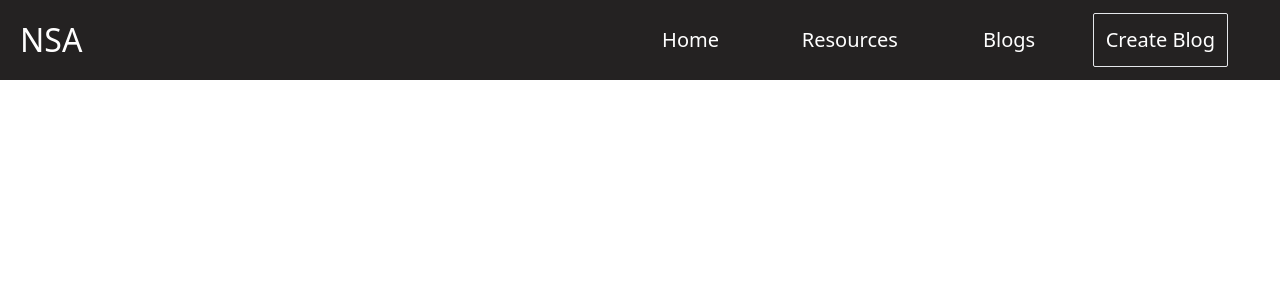
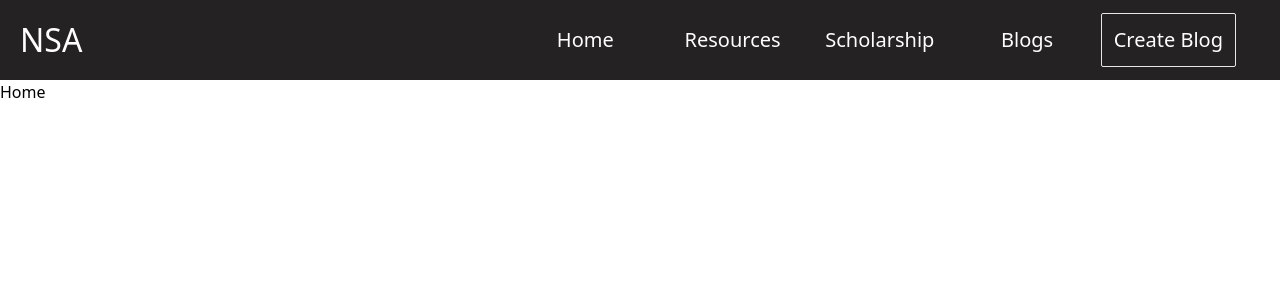
Before and after one commit to pathakarjun/nsaWebpage, a React (Create React App) app in the folder frontend/: page / in a window 1280 px wide. Shown: the top 300 px of the page. Built offline with nearby package versions, Linux system fonts and the light colour scheme.

Commit message:
added cards to blogs

```diff
--- a/frontend/package.json
+++ b/frontend/package.json
@@ -40,7 +40,7 @@
       "last 1 safari version"
     ]
   },
-  "proxy": "https://localhost:8000",
+  "proxy": "https://localhost:8000/",
   "devDependencies": {
     "autoprefixer": "^10.4.2",
     "postcss": "^8.4.6",
--- a/frontend/src/App.js
+++ b/frontend/src/App.js
@@ -1,5 +1,7 @@
 import { BrowserRouter as Router, Route, Routes } from "react-router-dom";
+import Home from "./Home";
 import Navbar from "./Navbar";
+import Blog from "./Blog/Blog";
 
 function App() {
   return (
@@ -7,7 +9,8 @@ function App() {
       <Router>
         <Navbar />
         <Routes>
-          <Route path="/" />
+          <Route path="/" element={<Home />} />
+          <Route path="/blogs" element={<Blog />} />
         </Routes>
       </Router>
     </div>
--- a/frontend/src/Blog/Blog.js
+++ b/frontend/src/Blog/Blog.js
@@ -1,4 +1,4 @@
-import React, { Component } from "react";
+import React, { Component, Fragment } from "react";
 import BlogItem from "./BlogItem";
 import axios from "axios";
 import BlogHeader from "./BlogHeader";
@@ -11,7 +11,7 @@ export class Blog extends Component {
 
   componentDidMount() {
     axios
-      .get("/wp-json/wp/v2/posts")
+      .get("wp-json/wp/v2/posts")
       .then((res) =>
         this.setState({
           blog: res.data,
@@ -24,12 +24,14 @@ export class Blog extends Component {
     const { blog, isLoaded } = this.state;
     if (isLoaded) {
       return (
-        <div>
+        <Fragment>
           <BlogHeader />
-          {blog.map((blog) => (
-            <BlogItem key={blog.id} blog={blog} />
-          ))}
-        </div>
+          <div className="grid grid-cols-3 md:grid-cols-1">
+            {blog.map((blog) => (
+              <BlogItem key={blog.id} blog={blog} />
+            ))}
+          </div>
+        </Fragment>
       );
     }
     return <h1> Loading....</h1>;
--- /dev/null
+++ b/frontend/src/Blog/BlogCard.js
@@ -0,0 +1,47 @@
+export const Blog = () => {
+  return (
+    <div className="px-4 py-16 mx-auto sm:max-w-xl md:max-w-full lg:max-w-screen-xl md:px-24 lg:px-8 lg:py-20">
+      <div className="grid gap-8 lg:grid-cols-3 sm:max-w-sm sm:mx-auto lg:max-w-full">
+        <div className="overflow-hidden transition-shadow duration-300 bg-white rounded shadow-sm">
+          <img
+            src="https://images.pexels.com/photos/2408666/pexels-photo-2408666.jpeg?auto=compress&amp;cs=tinysrgb&amp;dpr=2&amp;w=500"
+            className="object-cover w-full h-64"
+            alt=""
+          />
+          <div className="p-5 border border-t-0">
+            <p className="mb-3 text-xs font-semibold tracking-wide uppercase">
+              <a
+                href="/"
+                className="transition-colors duration-200 text-blue-gray-900 hover:text-deep-purple-accent-700"
+                aria-label="Category"
+                title="traveling"
+              >
+                traveling
+              </a>
+              <span className="text-gray-600">— 28 Dec 2020</span>
+            </p>
+            <a
+              href="/"
+              aria-label="Category"
+              title="Visit the East"
+              className="inline-block mb-3 text-2xl font-bold leading-5 transition-colors duration-200 hover:text-deep-purple-accent-700"
+            >
+              Visit the East
+            </a>
+            <p className="mb-2 text-gray-700">
+              Sed ut perspiciatis unde omnis iste natus error sit sed quia
+              consequuntur magni voluptatem doloremque.
+            </p>
+            <a
+              href="/"
+              aria-label=""
+              className="inline-flex items-center font-semibold transition-colors duration-200 text-deep-purple-accent-400 hover:text-deep-purple-800"
+            >
+              Learn more
+            </a>
+          </div>
+        </div>
+      </div>
+    </div>
+  );
+};
--- a/frontend/src/Blog/BlogItem.js
+++ b/frontend/src/Blog/BlogItem.js
@@ -1,15 +1,37 @@
 import React, { Component } from "react";
+import { Link } from "react-router-dom";
 
 export class BlogItem extends Component {
   render() {
     const { title, excerpt } = this.props.blog;
     return (
-      <div>
-        <h2
-          className="text-3xl font-bold underline"
-          dangerouslySetInnerHTML={{ __html: title.rendered }}
-        ></h2>
-        <div dangerouslySetInnerHTML={{ __html: excerpt.rendered }}></div>
+      <div className="px-8 py-12 justify-center md:pt-12 md:pb-6">
+        <div className=" relative w-96 h-[28rem] overflow-hidden transition-shadow duration-300 bg-white rounded-lg shadow-lg">
+          <Link to="/">
+            <img
+              src="https://images.pexels.com/photos/2408666/pexels-photo-2408666.jpeg?auto=compress&amp;cs=tinysrgb&amp;dpr=2&amp;w=500"
+              className="object-cover w-full h-48"
+              alt=""
+            />
+            <div className="p-6 ">
+              <p className="mb-3 text-xs font-semibold tracking-wide uppercase">
+                <span className="text-gray-600">28 Dec 2020</span>
+              </p>
+              <p
+                dangerouslySetInnerHTML={{ __html: title.rendered }}
+                className="inline-block py-3 text-xl font-bold leading-5 transition-colors duration-200 "
+              />
+
+              <p
+                className="mb-2 text-gray-700"
+                dangerouslySetInnerHTML={{ __html: excerpt.rendered }}
+              />
+              <p className="absolute bottom-6 font-semibold transition-colors duration-200 hover:text-deep-purple-800 text-left">
+                Read more
+              </p>
+            </div>
+          </Link>
+        </div>
       </div>
     );
   }
--- /dev/null
+++ b/frontend/src/Home.js
@@ -0,0 +1,7 @@
+import React, { Component } from "react";
+
+export default class Home extends Component {
+  render() {
+    return <div>Home</div>;
+  }
+}
--- a/frontend/src/Navbar.js
+++ b/frontend/src/Navbar.js
@@ -9,7 +9,7 @@ function Navbar() {
   const closeMobileMenu = () => setClick(false);
 
   const showMobile = () => {
-    if (window.innerWidth <= 870) {
+    if (window.innerWidth <= 900) {
       setMobile(true);
     } else {
       setMobile(false);
@@ -70,15 +70,15 @@ function Navbar() {
           <ul
             className={
               click
-                ? "grid grid-cols-4 gap-0 justify-items-center list-none text-center w-max  mr-8 md:flex md:flex-col md:w-full md:h-screen md:absolute md:gap-7 md:top-20 md:opacity-100 md:transition-all md:duration-250 md:ease-in md:bg-secondary md:left-0 md:z-[1] md:justify-start"
-                : "grid grid-cols-4 gap-0 justify-items-center list-none text-center w-max  mr-8 md:flex md:flex-col md:w-full md:h-screen md:absolute md:gap-7 md:top-20 md:-left-full md:opacity-100 md:transition-all md:duration-250 md:ease-in md:justify-start"
+                ? "grid grid-cols-5 gap-0 justify-items-center list-none text-center w-max  mr-8 md:flex md:flex-col md:w-full md:h-screen md:absolute md:gap-7 md:top-20 md:opacity-100 md:transition-all md:duration-250 md:ease-in md:bg-secondary md:left-0 md:z-[1] md:justify-start"
+                : "grid grid-cols-5 gap-0 justify-items-center list-none text-center w-max  mr-8 md:flex md:flex-col md:w-full md:h-screen md:absolute md:gap-7 md:top-20 md:-left-full md:opacity-100 md:transition-all md:duration-250 md:ease-in md:justify-start"
             }
           >
             <li className="h-20">
               <Link
                 to="/"
                 onClick={closeMobileMenu}
-                className="text-white flex items-center px-1 py-4 h-full hover:border-b-4 hover:border-solid hover:border-white border-solid md:text-center md:p-8 md:w-full md:table md:hover:bg-white md:hover:text-secondary md:hover:rounded-none"
+                className="text-white flex items-center px-0 py-4 h-full hover:border-b-4 hover:border-solid hover:border-white border-solid md:text-center md:p-8 md:w-full md:table md:hover:bg-white md:hover:text-secondary md:hover:rounded-none"
               >
                 Home
               </Link>
@@ -87,16 +87,25 @@ function Navbar() {
               <Link
                 to="/resources"
                 onClick={closeMobileMenu}
-                className="text-white flex items-center px-1 py-4 h-full hover:border-b-4 border-white border-solid md:text-center md:p-8 md:w-full md:table md:hover:bg-white md:hover:text-secondary md:hover:rounded-none"
+                className="text-white flex items-center px-0 py-4 h-full hover:border-b-4 border-white border-solid md:text-center md:p-8 md:w-full md:table md:hover:bg-white md:hover:text-secondary md:hover:rounded-none"
               >
                 Resources
               </Link>
             </li>
             <li className="h-20">
               <Link
-                to="/blog"
+                to="/scholarship"
                 onClick={closeMobileMenu}
-                className="text-white flex items-center px-1 py-4 h-full hover:border-b-4 border-solid border-white md:text-center md:p-8 md:w-full md:table md:hover:bg-white md:hover:text-secondary md:hover:rounded-none"
+                className="text-white flex items-center px-0 py-4 h-full hover:border-b-4 border-white border-solid md:text-center md:p-8 md:w-full md:table md:hover:bg-white md:hover:text-secondary md:hover:rounded-none"
+              >
+                Scholarship
+              </Link>
+            </li>
+            <li className="h-20">
+              <Link
+                to="/blogs"
+                onClick={closeMobileMenu}
+                className="text-white flex items-center px-0 py-4 h-full hover:border-b-4 border-solid border-white md:text-center md:p-8 md:w-full md:table md:hover:bg-white md:hover:text-secondary md:hover:rounded-none"
               >
                 Blogs
               </Link>
@@ -105,7 +114,7 @@ function Navbar() {
               <Link
                 to="/createBlog"
                 onClick={closeMobileMenu}
-                className="flex items-center px-1 pr-5 py-4 h-full md:block text-center md:mx-auto md:my-auto md:rounded md:w-7/12 md:bg-transparent text-white md:px-3.5 md:py-5 md:border md:border-solid md:border-white md:transition-all md:duration-250 md:ease-in md:hover:bg-white md:hover:text-primaryb md:hover:duration-200"
+                className="flex items-center px-0 pr-3 py-4 h-full md:block text-center md:mx-auto md:my-auto md:rounded md:w-7/12 md:bg-transparent text-white md:px-3.5 md:py-5 md:border md:border-solid md:border-white md:transition-all md:duration-250 md:ease-in md:hover:bg-white md:hover:text-primaryb md:hover:duration-200"
               >
                 <button className=" lg:bg-transparent lg:border lg:border-solid lg:px-3 lg:py-3 lg:rounded-sm cursor-pointer lg:hover:bg-primary">
                   Create Blog
--- a/frontend/tailwind.config.js
+++ b/frontend/tailwind.config.js
@@ -5,10 +5,10 @@ module.exports = {
       xl: { max: "1279px" },
       // => @media (max-width: 1279px) { ... }
 
-      lg: { min: "870px" },
+      lg: { min: "900px" },
       // => @media (max-width: 1023px) { ... }
 
-      md: { max: "870px" },
+      md: { max: "900px" },
       // => @media (max-width: 799px) { ... }
 
       sm: { max: "639px" },
```
